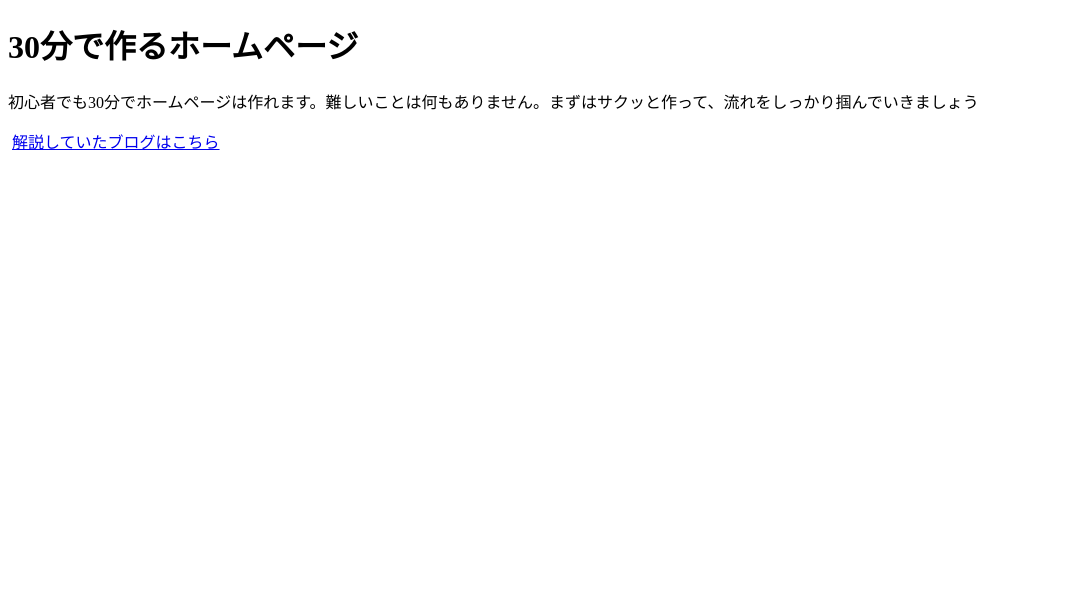
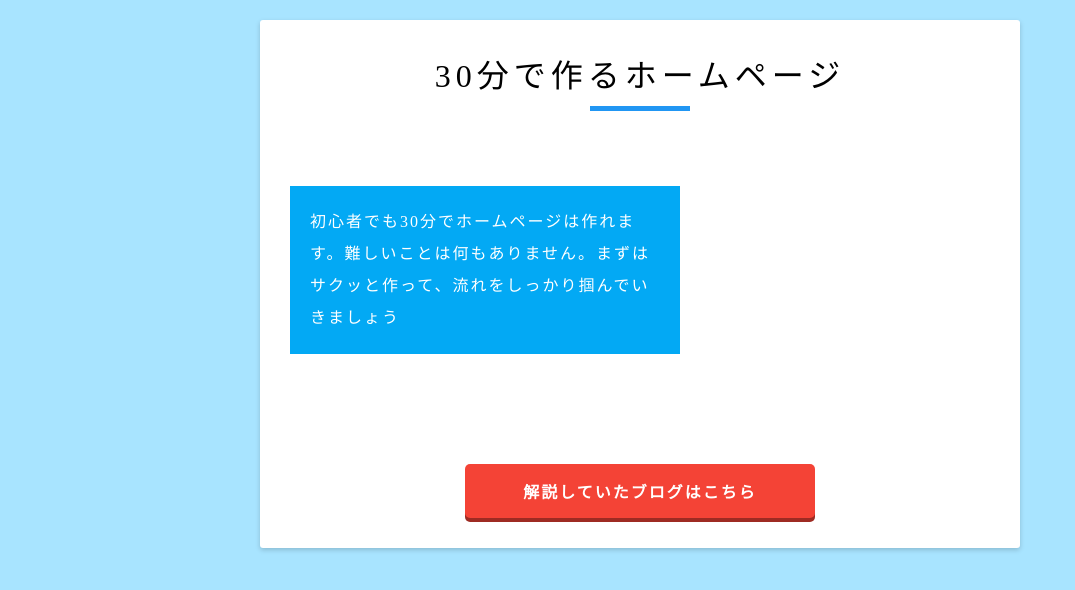
Before and after one commit to sugiyama0211/manato, a plain HTML site: page index.html in a window 1280 px wide. Shown: the whole page, without its empty margins (0-1075 px from the left). Drawn offline with Linux system fonts and the light colour scheme.

Commit message:
Update index.html

```diff
--- a/index.html
+++ b/index.html
@@ -12,3 +12,77 @@
 	<a href="https://www.sejuku.net/blog/">解説していたブログはこちら</a>
 </body>
 </html>
+
+
+<style>
+h1 {
+    font-weight: normal;
+    padding-bottom: 10px;
+    text-align: center;
+    position: relative;
+    margin: 0 0 30px 0;
+    letter-spacing: 5px;
+}
+
+p {
+    width: 50%;
+    line-height: 2;
+    display: inline-block;
+    background-color: #03A9F4;
+    padding: 20px;
+    position: relative;
+    z-index: 999;
+    margin: 50px 0 0;
+    color: #fff;
+    letter-spacing: 2px;
+}
+
+a {
+    color: #fff;
+    text-decoration: none;
+    background-color: #F44336;
+    display: block;
+    padding: 15px 25px;
+    border-radius: 5px;
+    box-shadow: 0 4px 0 0 #9e2b23;
+    font-weight: bold;
+    width: 300px;
+    text-align: center;
+    margin: 110px auto 0;
+    letter-spacing: 2px;
+}
+
+h1::after {
+    content: "";
+    display: block;
+    border-bottom: solid 5px #2196F3;
+    position: absolute;
+    width: 100px;
+    right: 0;
+    left: 0;
+    margin: auto;
+    bottom: -5px;
+}
+
+html {
+    background-color: #a8e4ff;
+}
+
+body {
+    background-color: #fff;
+    padding: 30px 30px 30px;
+    max-width: 700px;
+    margin: 20px auto;
+    box-shadow: 0px 2px 5px 0px rgba(0, 0, 0, 0.18);
+    border-radius: 3px;
+    position: relative;
+}
+
+img {
+    height: 300px;
+    display: inline-block;
+    vertical-align: top;
+    position: absolute;
+    right: 30px;
+}
+</style>
```
